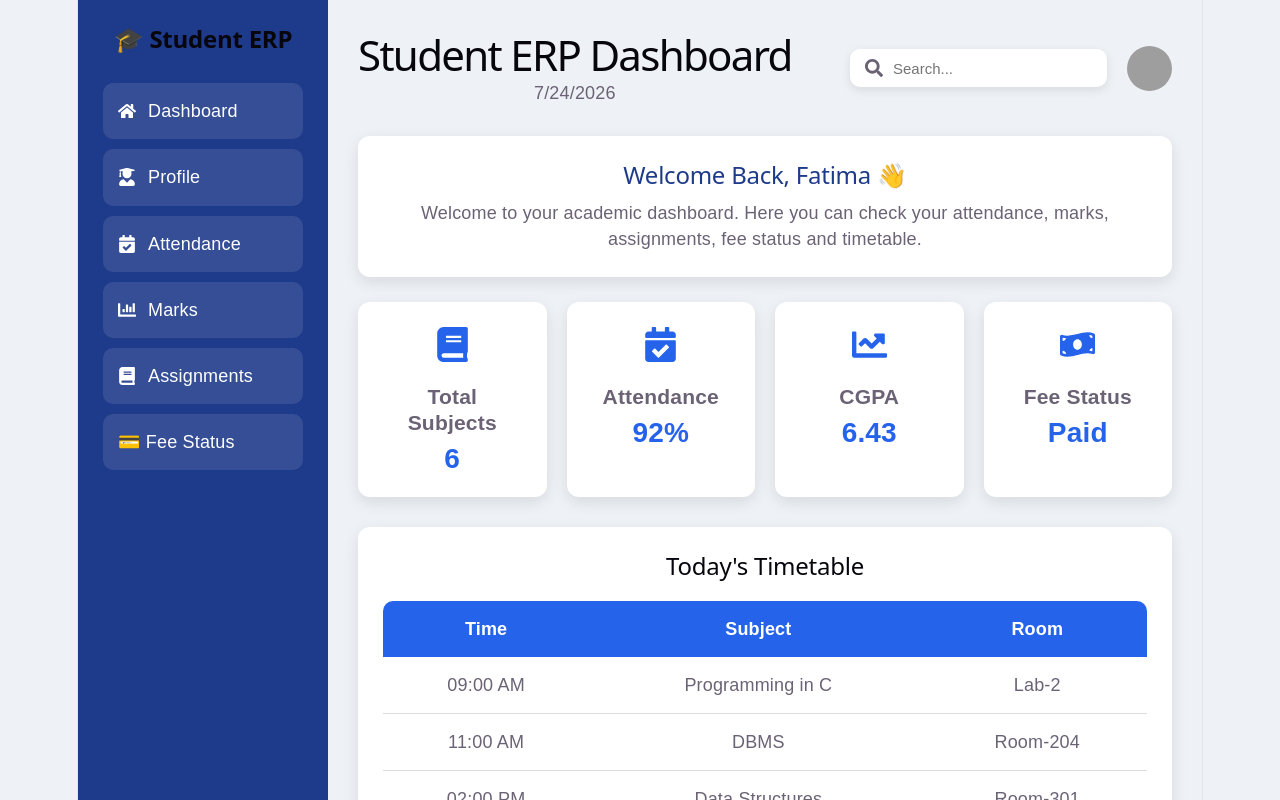
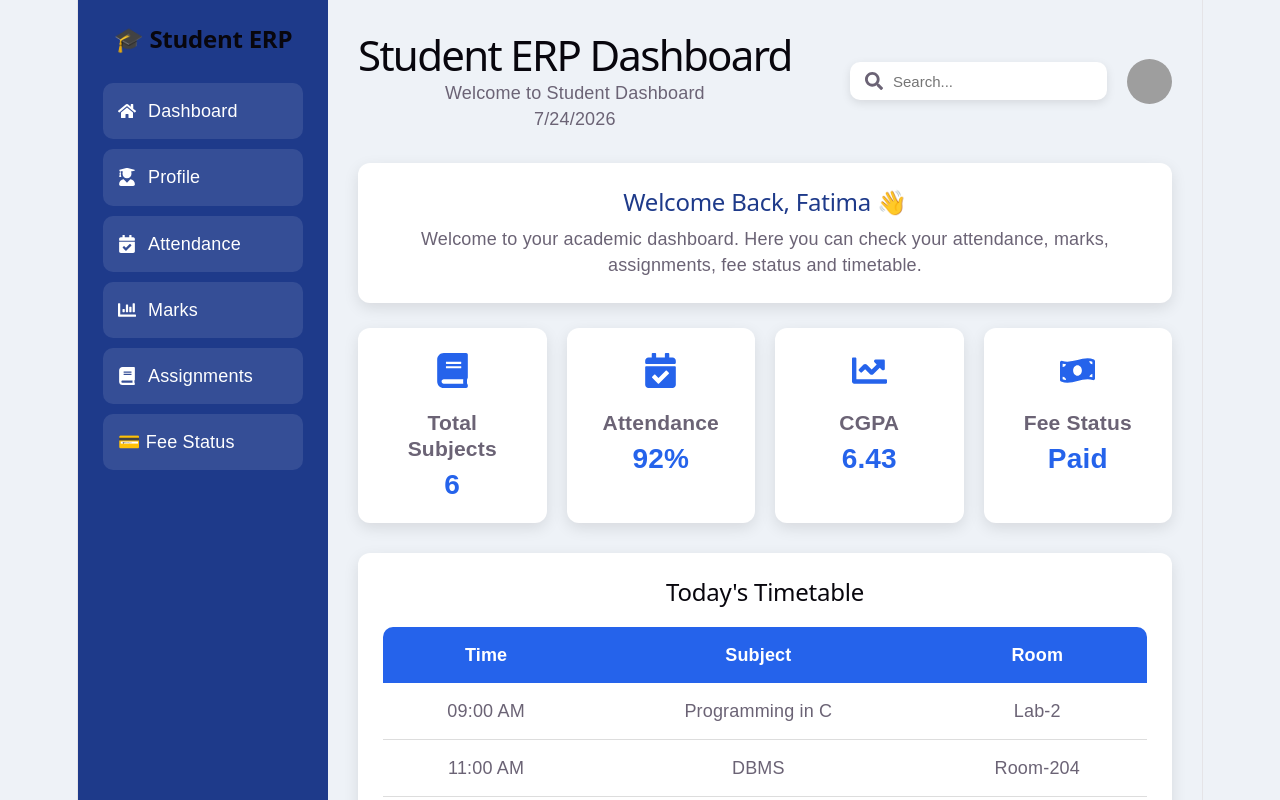
Before and after one commit to afzal9798/fatima-student-dashboard, a React (Vite) app: page / in a window 1280 px wide. Shown: the top 800 px of the page. Built offline with nearby package versions, Linux system fonts and the light colour scheme; grey boxes are pictures that could not be loaded.

Commit message:
Improve dashboard user interface

```diff
--- a/src/components/Navbar.jsx
+++ b/src/components/Navbar.jsx
@@ -8,6 +8,7 @@ function Navbar() {
 
       <div>
         <h1>Student ERP Dashboard</h1>
+        <p>Welcome to Student Dashboard</p>
         <p>{today}</p>
       </div>
 
```
